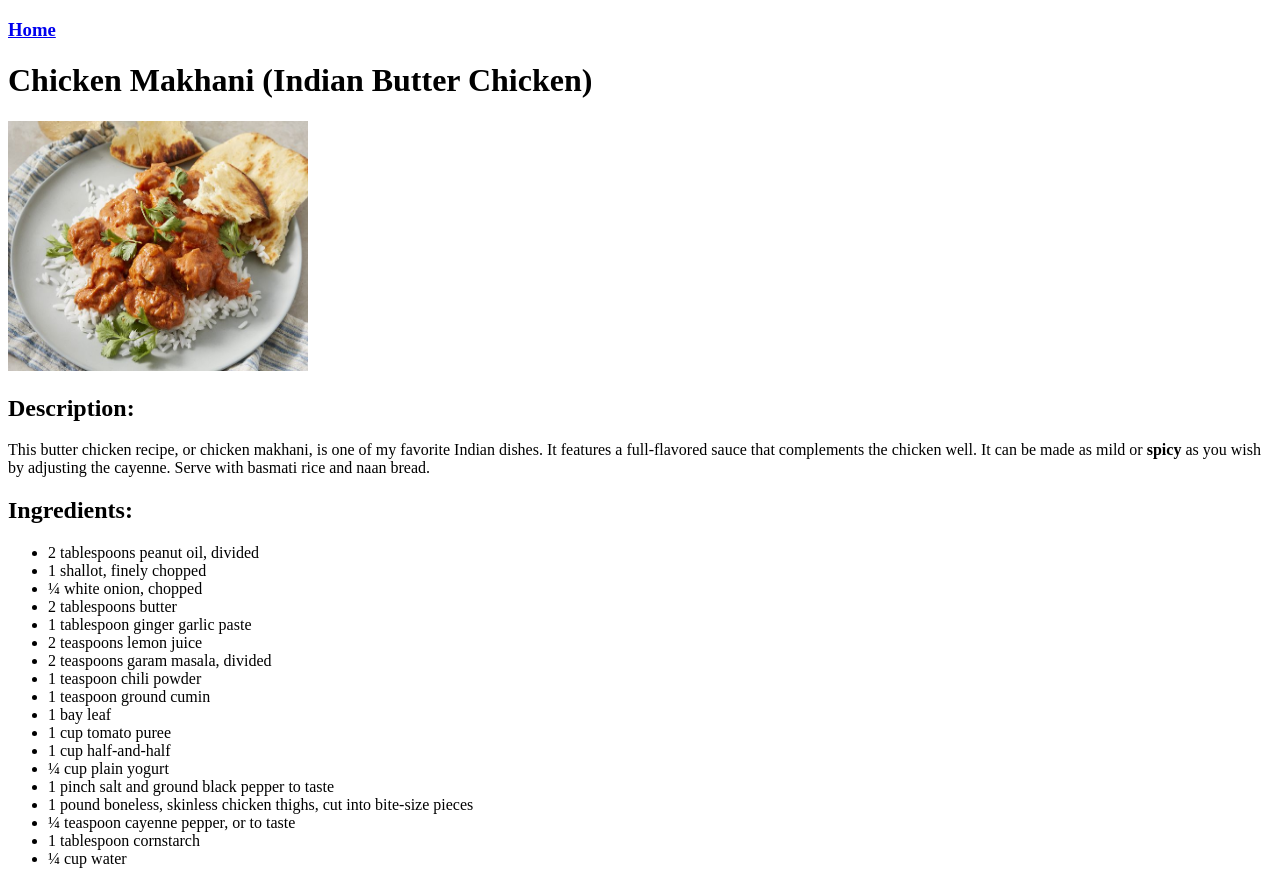
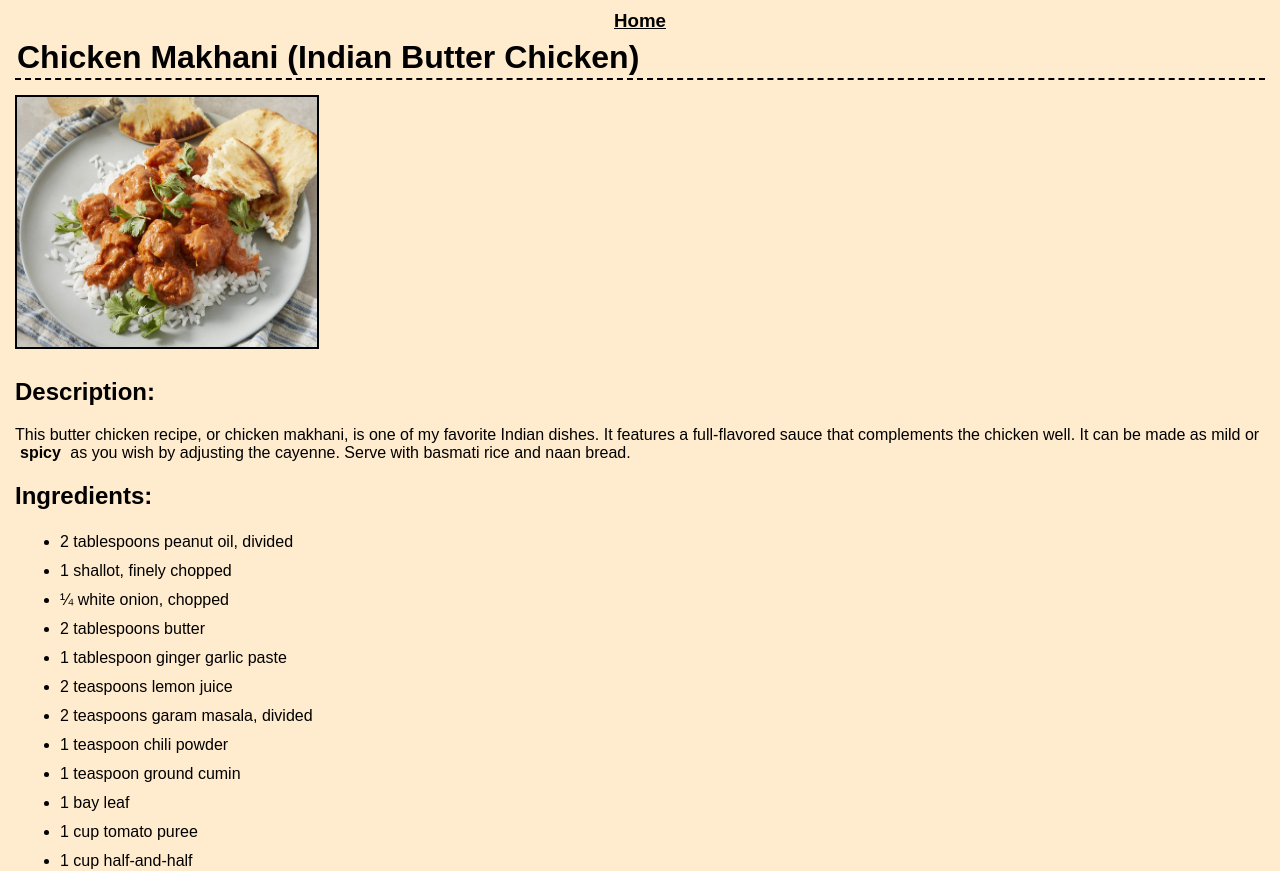
Before and after one commit to qamarahmoodi/odin-recipes, a plain HTML site: page recipes/butter-chicken.html in a window 1280 px wide. Shown: the top 871 px of the page. Drawn offline with Linux system fonts and the light colour scheme.

Commit message:
Add Basic CSS
came back to add some CSS in a hurry after learning from TOP
here before flexbox starts and then finally JavaScript

```diff
--- a/recipes/butter-chicken.html
+++ b/recipes/butter-chicken.html
@@ -4,11 +4,13 @@
     <meta charset="UTF-8">
     <meta name="viewport" content="width=device-width, initial-scale=1.0">
     <title>Chicken 'Makhani'</title>
+    <link rel="stylesheet" href="../styles.css">
 </head>
 <body>
     <h3><a href="../index.html">Home</a></h3>
-    <h1>Chicken Makhani (Indian Butter Chicken)</h1>
-    <img src="../images/finished-butter-chicken.jpg" height="250" width="300">
+    <h1 class="recipe-title">Chicken Makhani (Indian Butter Chicken)</h1>
+    <img src="../images/finished-butter-chicken.jpg">
+
     <h2>Description:</h2>
     <p>This butter chicken recipe, or chicken makhani, is one of my favorite Indian dishes. It features a full-flavored sauce that complements the chicken well. It can be made as mild or <strong>spicy</strong> as you wish by adjusting the cayenne. Serve with basmati rice and naan bread.</p>
     <h2>Ingredients:</h2>
--- /dev/null
+++ b/styles.css
@@ -0,0 +1,33 @@
+*{
+    background-color:blanchedalmond ;
+    font-family: sans-serif;
+    margin: 5px;
+    padding: 0 auto;
+}
+#odin-title{
+    border-bottom: 1px solid black;
+    padding: 5px;
+}
+img{
+    border: 2px solid black;
+    margin-top:10px;
+    width: 300px;
+    height: 250px;
+}
+a{
+    color: black;
+}
+h3{
+    text-align: center;
+}
+h2{
+    padding: 15px 0;
+}
+li{
+    padding: 3px 0;
+}
+.recipe-title{
+    border-bottom: 2px dashed black;
+    padding: 2px;
+
+}
```
Also changed, not shown: index.html (+9 -6 lines), recipes/chicken-parmesan.html (+3 -2 lines), recipes/fries.html (+3 -2 lines), 1 other file.
